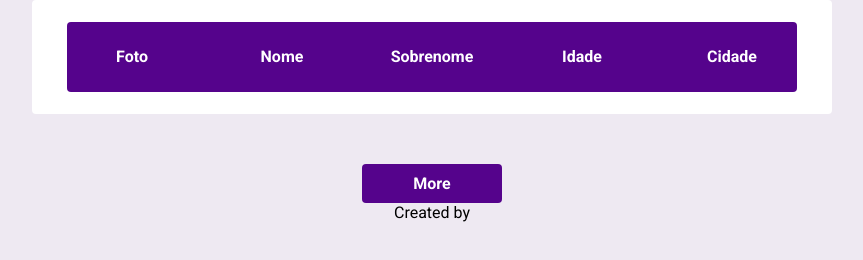
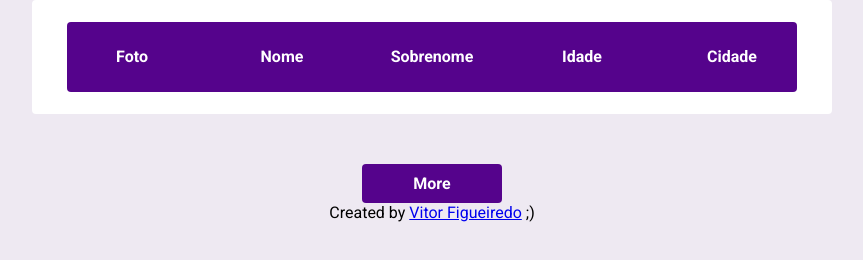
Before and after one commit to vittorfigueiredo/desafio-estagio, a plain HTML site: page src/pages/index.html in a window 1280 px wide. Shown: the whole page, without its empty margins (208-1071 px from the left). Drawn offline with Linux system fonts and the light colour scheme; no server answers.

Commit message:
adicionado favicon

```diff
--- a/src/pages/index.html
+++ b/src/pages/index.html
@@ -4,9 +4,10 @@
   <meta charset="UTF-8">
   <meta http-equiv="X-UA-Compatible" content="IE=edge">
   <meta name="viewport" content="width=device-width, initial-scale=1.0">
-  <link rel="stylesheet" href="../styles/main.css">
   <link rel="preconnect" href="https://fonts.gstatic.com">
   <link href="https://fonts.googleapis.com/css2?family=Roboto:wght@300;400;500;700;900&display=swap" rel="stylesheet">
+  <link rel="shortcut icon" href="https://img.icons8.com/dusk/452/developer.png" type="image/x-icon">
+  <link rel="stylesheet" href="../styles/main.css">
   <title>Desafio Estágio</title>
 </head>
 <body>
@@ -31,7 +32,7 @@
   <div>
     <div>
       <button id="more-button" onclick="test()">More</button>
-      <footer>Created by <a href=""></a></footer>
+      <footer>Created by <a href="https://www.linkedin.com/in/vitorfigueiredopb/">Vitor Figueiredo</a> ;)</footer>
     </div>
   </div>
 
```
